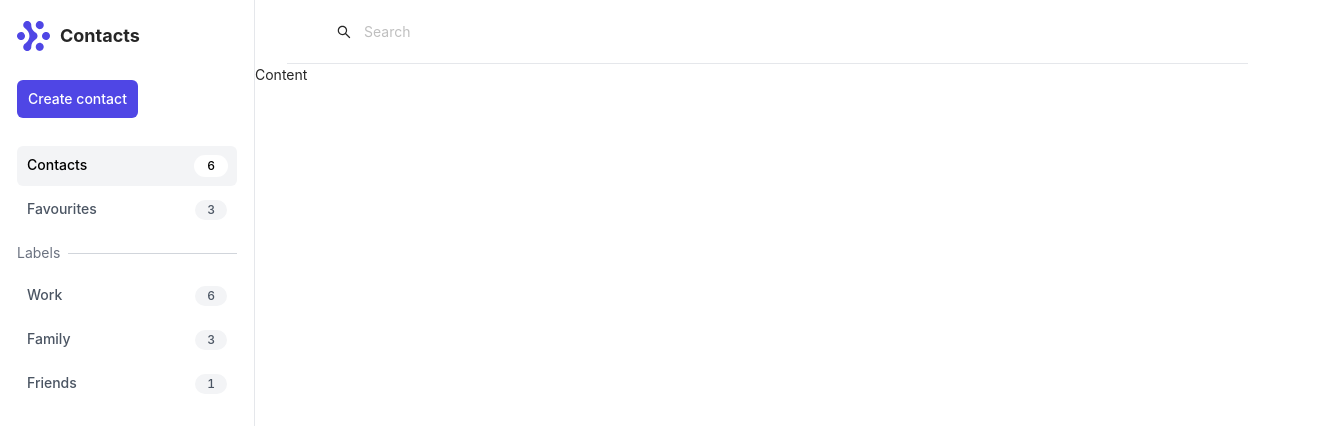
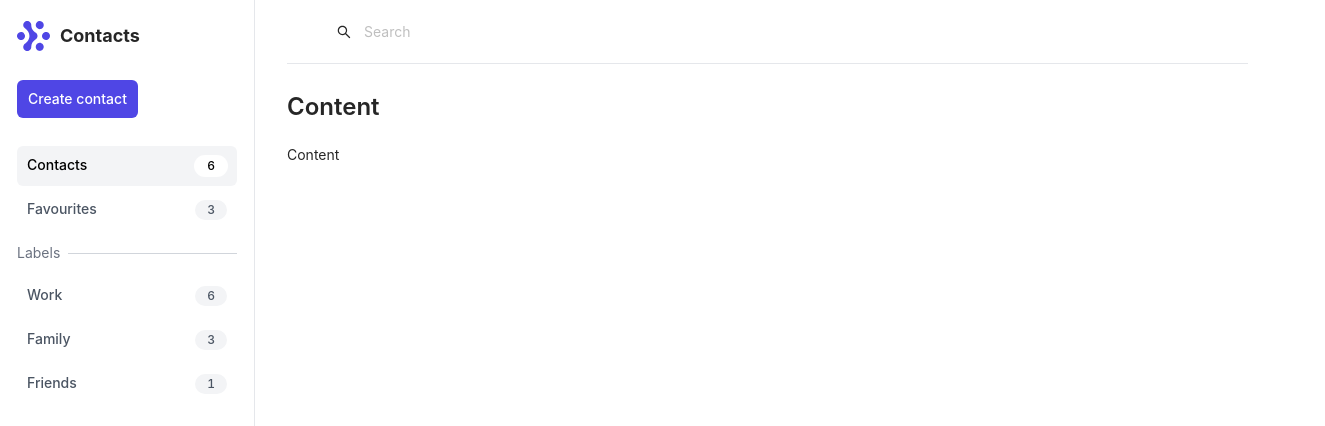
Before and after one commit to IrinaKuzmanovic/contacts, a React (Create React App) app: page / in a window 1280 px wide. Shown: the top 426 px of the page, 1325 px wide, since content can reach past the window. Built offline with nearby package versions, Linux system fonts and the light colour scheme.

Commit message:
layout finished

```diff
--- /dev/null
+++ b/src/components/contact/create/CreateContactForm/index.tsx
@@ -0,0 +1 @@
+import React from 'react'
--- /dev/null
+++ b/src/components/contact/create/CreateContactLayout/index.tsx
@@ -0,0 +1 @@
+import React from 'react'
--- /dev/null
+++ b/src/components/layout/CHeading/index.tsx
@@ -0,0 +1,22 @@
+import React, { FC, ReactNode } from 'react'
+
+type CHeadingProps = {
+  children?: ReactNode
+}
+const CHeading: FC<CHeadingProps> = ({ children }) => {
+  return (
+    <h1
+      style={{
+        width: 1038,
+        height: 32,
+        marginBottom: 24,
+        marginRight: 32,
+        fontWeight: 600,
+        fontSize: 24
+      }}
+    >
+      {children}
+    </h1>
+  )
+}
+export default CHeading
--- a/src/components/layout/CLayout/index.tsx
+++ b/src/components/layout/CLayout/index.tsx
@@ -4,6 +4,7 @@ import { Layout } from 'antd'
 import CNavigation from 'components/navigation/CNavigation'
 import CSearch from 'components/layout/CSearch'
 import './style.scss'
+import CHeading from '../CHeading'
 
 const { Header, Sider, Content } = Layout
 
@@ -21,7 +22,10 @@ const CLayout: FC<CLayoutProps> = ({ children }) => {
         <Header className="layout__header">
           <CSearch />
         </Header>
-        <Content className="layout__content">{children}</Content>
+        <Content className="layout__content">
+          <CHeading>{children}</CHeading>
+          <div>{children}</div>
+        </Content>
       </Layout>
     </Layout>
   )
--- a/src/components/layout/CLayout/style.scss
+++ b/src/components/layout/CLayout/style.scss
@@ -15,6 +15,7 @@
 
 .layout__content {
   background-color: white !important;
+  padding: 24px 32px;
 }
 
 .layout__sider {
```
Also changed, not shown: src/components/layout/CHeading/style.scss (added).
